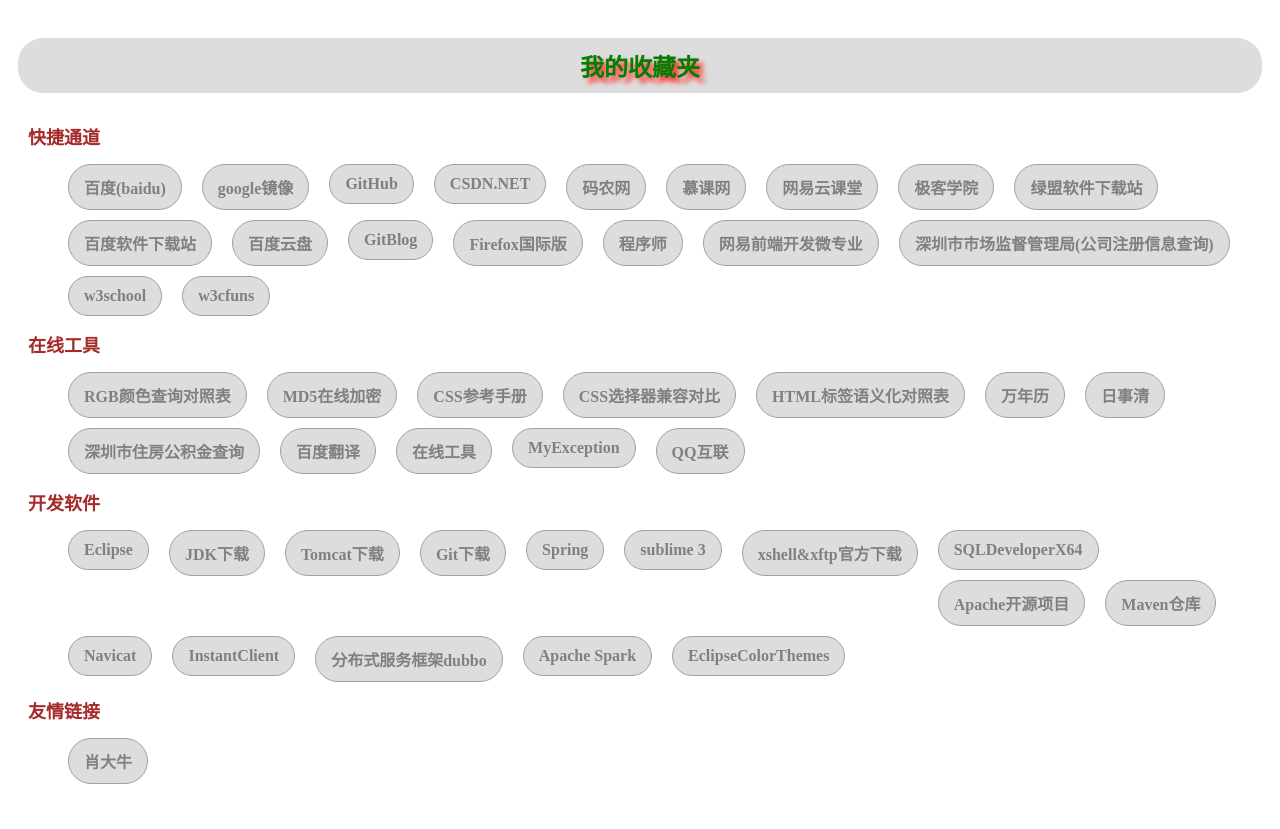
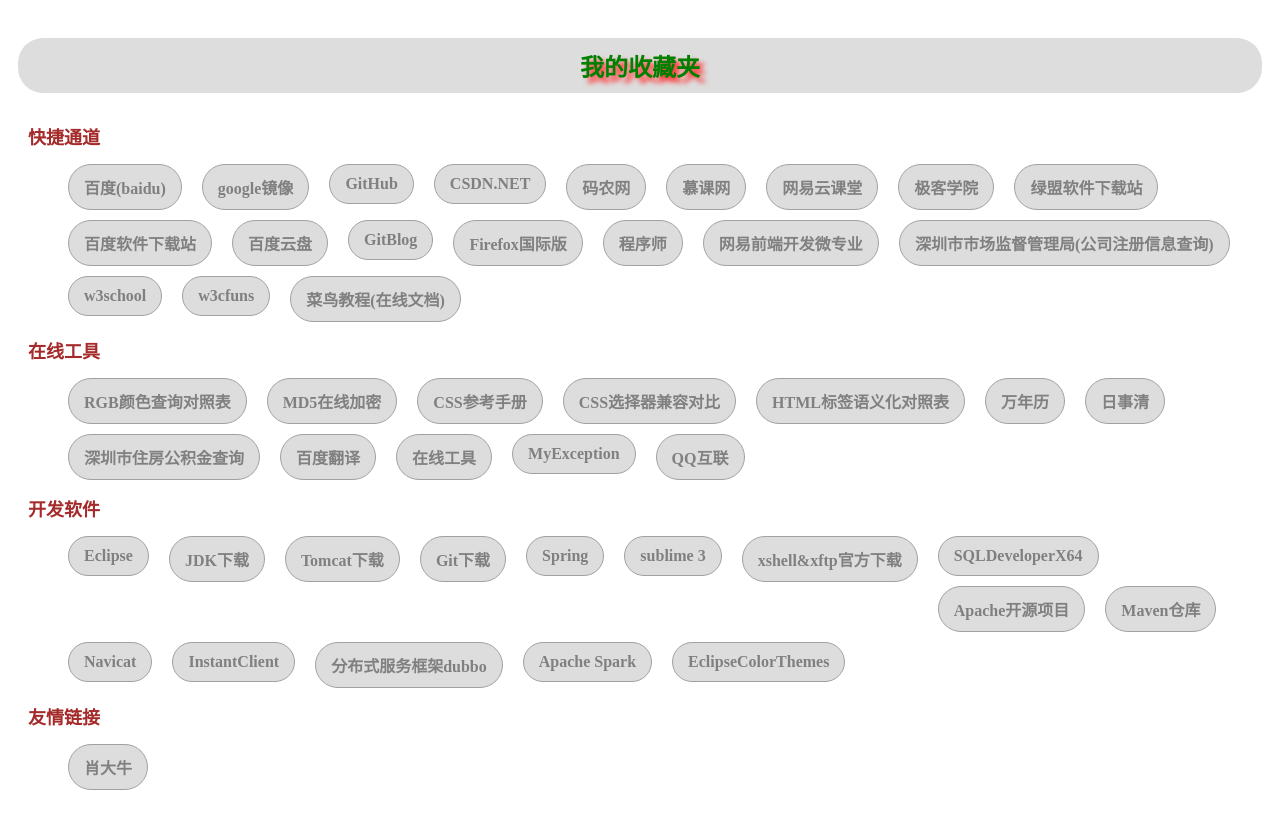
Before and after one commit to daniel163/daniel163.github.io, a Jekyll site: the page myscj.html, which Jekyll copies as it is, in a window 1280 px wide. Shown: the top 829 px of the page. Built offline with Jekyll 4.4.1, drawn with Linux system fonts in a browser that asks for light colours; Markdown is read by kramdown in place of the engine named in the settings.

Commit message:
更新收藏夹

```diff
--- a/myscj.html
+++ b/myscj.html
@@ -71,6 +71,7 @@
                 <a href="http://www.szscjg.gov.cn/" target="_blank">深圳市市场监督管理局(公司注册信息查询)</a>
                 <a href="http://www.w3school.com.cn/" target="_blank">w3school</a>
                 <a href="http://www.w3cfuns.com/" target="_blank">w3cfuns</a>
+                <a href="http://www.runoob.com/" target="_blank">菜鸟教程(在线文档)</a>
             </dd>
             <dt>在线工具</dt>
             <dd>
```
